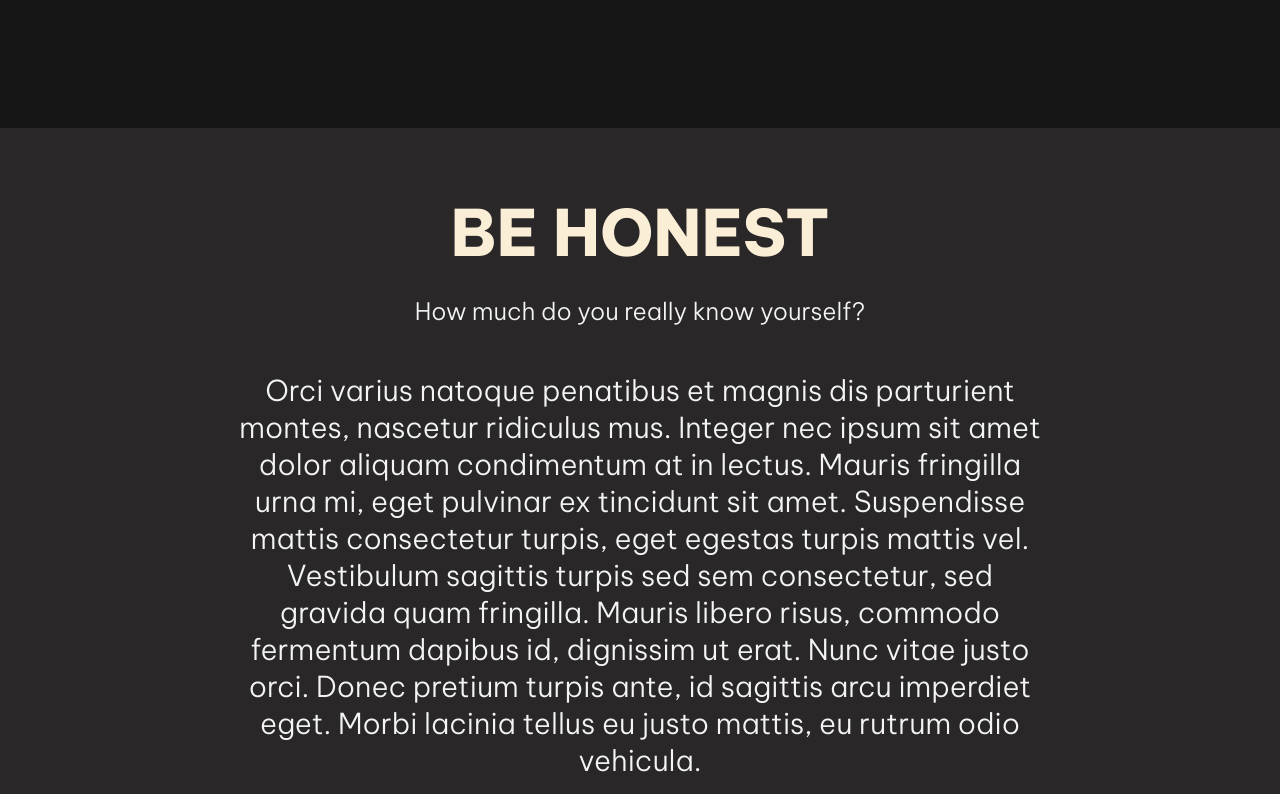
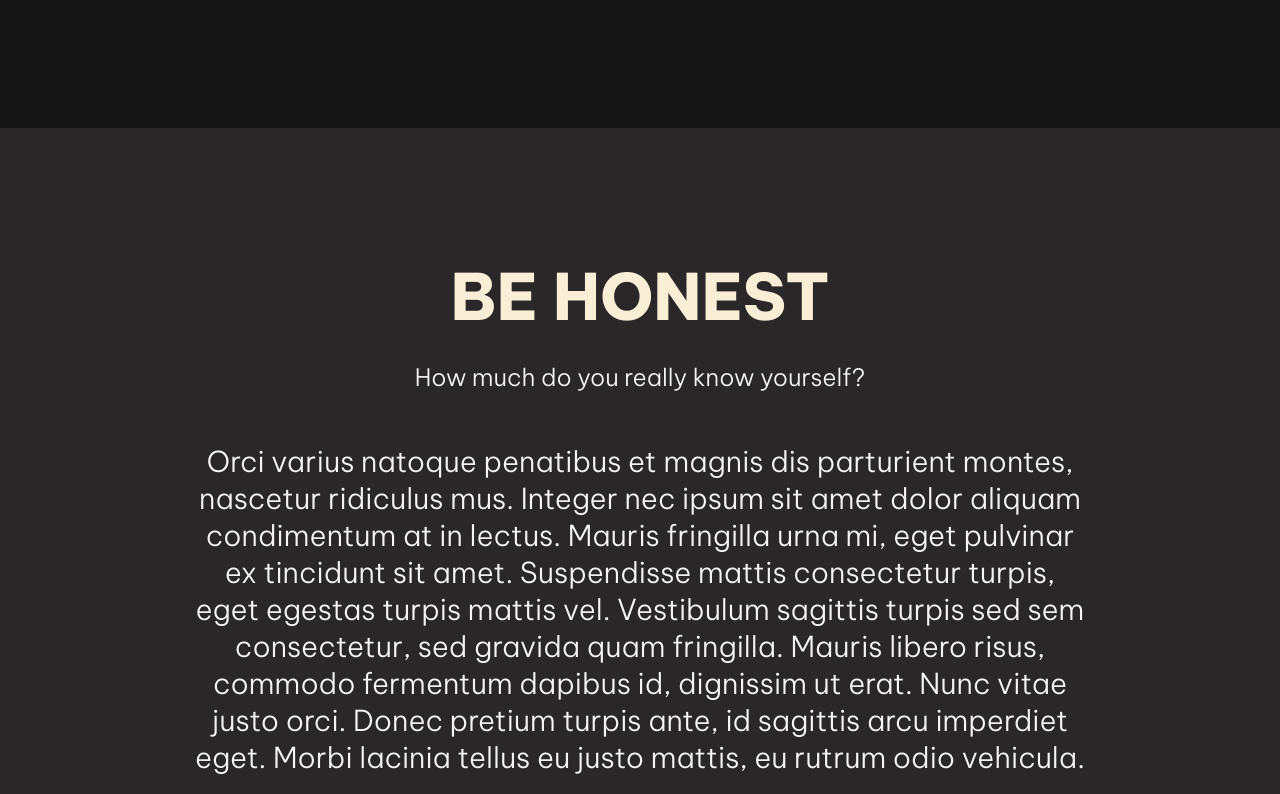
Before and after one commit to constance07/Weve-Got-To-Talk, a Next.js app in the folder wntt/: page / in a window 1280 px wide. Shown: the part 786-1580 px from the top of the page. Built offline with nearby package versions, Linux system fonts and the light colour scheme.

Commit message:
Day 5: Fixed 'About' Sizing Error

```diff
--- a/wntt/app/components/navigation.tsx
+++ b/wntt/app/components/navigation.tsx
@@ -1,4 +1,5 @@
 import '../globals.css';
+import NextLink from 'next/link';
 
 export default function Navigation(){
     return(
@@ -6,10 +7,10 @@ export default function Navigation(){
         {/*Navigation Bar*/}
             <nav className="navContainer">
                 <ul>
-                    <li><a href ="#">HOME</a></li>
-                    <li><a href ="#">JOURNAL</a></li>
-                    <li><a href ="#">PURPOSE</a></li>
-                    <li><a href ="#">CONTACT</a></li>
+                    <li><NextLink href ="..">HOME</NextLink></li>
+                    <li><NextLink href =''>JOURNAL</NextLink></li>
+                    <li><NextLink href ="..">PURPOSE</NextLink></li>
+                    <li><NextLink href ="..">CONTACT</NextLink></li>
                 </ul>
             </nav>
         </>
--- a/wntt/app/globals.css
+++ b/wntt/app/globals.css
@@ -78,11 +78,11 @@ body{
     }
     /*ABOUT SECTION*/
     .aboutContainer{
-      height: 78vh;
+      height: 80%;
       background-color: #292727;
-      padding:5%;
+      padding-top: 20%;
+      padding-bottom: 20%;
     }.aboutTitle{
-      padding-top: 16%;
       font-size: 1.2em;
       text-align: center;
       background-color: #292727;
@@ -96,7 +96,6 @@ body{
       color: #F4F4F4;
       margin-right: 6%;
       margin-left: 6%;
-      padding-top: 8%;
       font-size: 1.0em;
       text-align: center;
     }
@@ -183,10 +182,12 @@ body{
     }
   /*ABOUT SECTION*/
     .aboutContainer{
-      height: 10%;
+      height: 80%;
       background-color: #292727;
+      padding-top: 10%;
+      padding-bottom: 10%;
     }.aboutTitle{
-      padding-top: 0px;
+
       font-size: 2.0em;
       text-align: center;
       background-color: #292727;
```
Also changed, not shown: wntt/app/directory/journal.tsx (added, +15 -0 lines).
